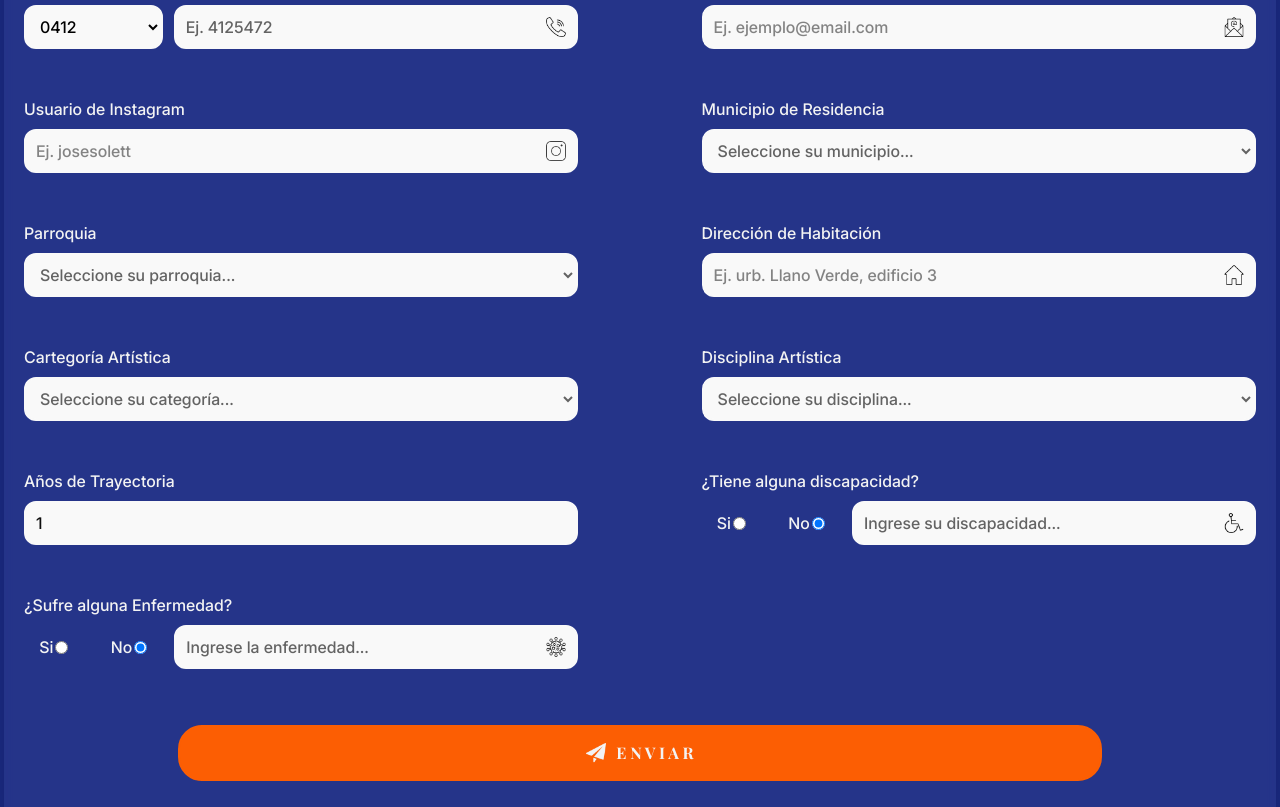
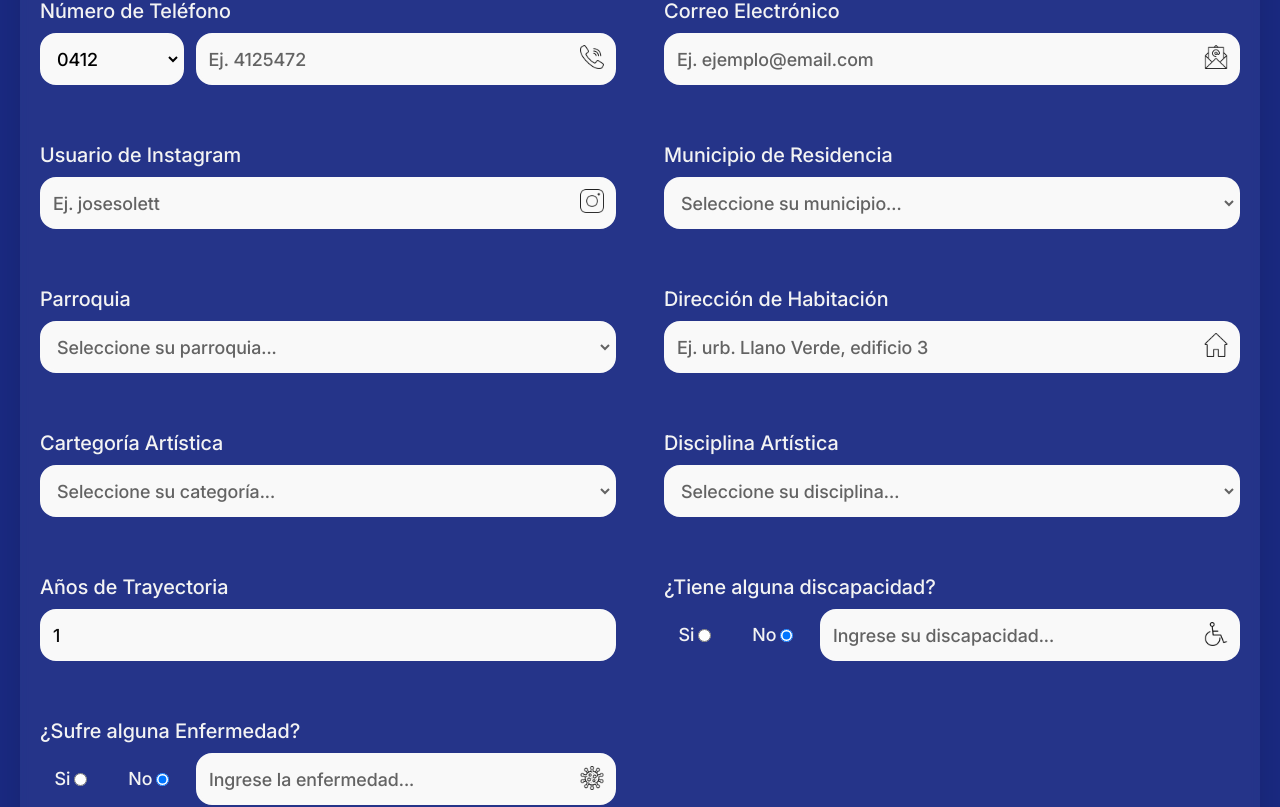
Before and after one commit to devzelix/cultist-registration-frontend, a React (Vite) app: page / in a window 1280 px wide. Shown: the part 715-1522 px from the top of the page. Built offline with nearby package versions, Linux system fonts and the light colour scheme.

Commit message:
Some responsive techniques were added

```diff
--- a/src/components/ConditionalInput.tsx
+++ b/src/components/ConditionalInput.tsx
@@ -35,16 +35,19 @@ export default function ConditionalInput({
 }: ConditionalInputProps) {
   return (
     <>
-      <div className={`${width} flex flex-col gap-y-2`}>
-        <label htmlFor="" className="font-inter font-medium text-text">
+      <div className={`${width} flex flex-col gap-y-2 md:w-[48%]`}>
+        <label
+          htmlFor=""
+          className="font-inter font-medium text-text md:text-xl"
+        >
           {label}
         </label>
         <div className="flex justify-between gap-x-3">
-          <div className="w-1/4 flex justify-around gap-x-3">
-            <div className="width-[45%] flex items-center gap-x-0.5">
+          <div className="w-1/4 flex justify-around gap-x-2 md:gap-x-3">
+            <div className="width-[45%] flex items-center gap-x-0.5 md:gap-x-1">
               <label
                 htmlFor={`${groupName}-yes`}
-                className="font-inter font-medium text-text"
+                className="font-inter font-medium text-text md:text-lg"
               >
                 Si
               </label>
@@ -57,10 +60,10 @@ export default function ConditionalInput({
                 onChange={onChange}
               />
             </div>
-            <div className="width-[45%] flex items-center gap-x-0.5">
+            <div className="width-[45%] flex items-center gap-x-0.5 md:gap-x-1">
               <label
                 htmlFor={`${groupName}-no`}
-                className="font-inter font-medium text-text"
+                className="font-inter font-medium text-text md:text-lg"
               >
                 No
               </label>
@@ -84,7 +87,7 @@ export default function ConditionalInput({
                 error !== ""
                   ? "outline-2 outline-error border-error"
                   : "border-input"
-              } rounded-xl font-inter font-normal bg-input focus:outline-2 focus:outline-secondary focus:border-secondary placeholder:font-inter placeholder:font-normal placeholder:text-placeholder`}
+              } rounded-xl font-inter font-normal bg-input focus:outline-2 focus:outline-secondary focus:border-secondary placeholder:font-inter placeholder:font-normal placeholder:text-placeholder md:h-13 md:pr-10 md:border-3 md:rounded-2xl md:text-lg`}
               disabled={disabled}
               value={inputValue}
               onChange={onChange}
@@ -94,7 +97,7 @@ export default function ConditionalInput({
             <img
               src={icon}
               alt=""
-              className="absolute right-3 top-1/2 transform -translate-y-1/2 w-5 h-5"
+              className="absolute right-3 top-1/2 transform -translate-y-1/2 size-5 md:size-6 md:top-[49%]"
             />
             <p
               id={`${idInput}Error`}
--- a/src/components/CultorForm.tsx
+++ b/src/components/CultorForm.tsx
@@ -27,31 +27,41 @@ export default function CultorForm() {
   const {
     formValues,
     formErrors,
+    isLoading,
     availableParishes,
     availableArtDisciplines,
     handleChange,
     handleBlur,
     handleFocus,
+    handleSubmit,
   } = useCultorForm();
 
   return (
     <>
-      <form className="w-full pt-10 pr-5 pb-15 pl-5 flex flex-col gap-y-7 rounded-4xl bg-[#f3f3f3]/5 backdrop-blur-xs shadow-2xl">
+      <form
+        className={`w-full ${
+          isLoading
+            ? "h-[75vh] flex items-center justify-center"
+            : "flex flex-col gap-y-7"
+        } pt-10 pr-3 pb-15 pl-3 rounded-4xl bg-[#f3f3f3]/5 backdrop-blur-xs shadow-2xl md:pt-11 md:pr-5 md:pb-16 md:pl-5`}
+        onSubmit={handleSubmit}
+      >
+        {!isLoading && (
+          <>
             <div className="w-full flex justify-between">
-          <img src={logo1} className="size-25 md:size-45" />
-          <img src={logo2} className="size-25 md:size-45" />
+              <img src={logo1} className="size-25 md:size-40" />
+              <img src={logo2} className="size-25 md:size-40" />
             </div>
-        <p className="mb-2 text-3xl font-playfair font-bold text-center text-[#f3f3f3] md:text-5xl md:mb-7">
+            <p className="mb-2 text-3xl font-playfair font-bold text-center text-[#f3f3f3] sm:text-4xl md:text-5xl md:mb-7">
               Formulario de Registro
             </p>
-        <div className="w-[100%] flex flex-col justify-between gap-y-12 md:flex-row md:flex-wrap">
+            <div className="w-full flex flex-col justify-between gap-y-12 md:flex-row md:flex-wrap md:gap-y-14">
               <Input
                 type="text"
                 placeholder="Ej. José Ángel"
                 id="firstName"
                 name="firstName"
                 label="Nombres"
-            width="w-full md:w-[45%]"
                 icon={userInputIcon}
                 error={formErrors.firstNameError}
                 value={formValues.firstName}
@@ -65,7 +75,6 @@ export default function CultorForm() {
                 id="lastName"
                 name="lastName"
                 label="Apellidos"
-            width="w-full md:w-[45%]"
                 icon={userInputIcon}
                 error={formErrors.lastNameError}
                 value={formValues.lastName}
@@ -82,7 +91,6 @@ export default function CultorForm() {
                 labelInput="Cédula de identidad"
                 placeholder="Ej. 31456615"
                 options={nationalityOptions}
-            width="w-full md:w-[45%]"
                 icon={idInputIcon}
                 error={formErrors.idNumberError}
                 valueSelect={formValues.nationality}
@@ -98,7 +106,6 @@ export default function CultorForm() {
                 id="birthDate"
                 name="birthDate"
                 label="Fecha de Nacimiento"
-            width="w-full md:w-[45%]"
                 error={formErrors.birthDateError}
                 value={formValues.birthDate}
                 onChange={handleChange}
@@ -114,7 +121,6 @@ export default function CultorForm() {
                 labelInput="Número de Teléfono"
                 placeholder="Ej. 4125472"
                 options={phonePrefixOptions}
-            width="w-full md:w-[45%]"
                 icon={phoneInputIcon}
                 error={formErrors.phoneNumberError}
                 valueSelect={formValues.phonePrefix}
@@ -129,7 +135,6 @@ export default function CultorForm() {
                 id="email"
                 name="email"
                 label="Correo Electrónico"
-            width="w-full md:w-[45%]"
                 icon={emailInputIcon}
                 error={formErrors.emailError}
                 value={formValues.email}
@@ -143,7 +148,6 @@ export default function CultorForm() {
                 id="instagramUser"
                 name="instagramUser"
                 label="Usuario de Instagram"
-            width="w-full md:w-[45%]"
                 icon={instagramInputIcon}
                 error={formErrors.instagramUserError}
                 value={formValues.instagramUser}
@@ -184,7 +188,6 @@ export default function CultorForm() {
                 id="homeAddress"
                 name="homeAddress"
                 label="Dirección de Habitación"
-            width="w-full md:w-[45%]"
                 icon={homeAddressInputIcon}
                 error={formErrors.homeAddressError}
                 value={formValues.homeAddress}
@@ -226,7 +229,6 @@ export default function CultorForm() {
                 id="yearsOfExperience"
                 name="yearsOfExperience"
                 label="Años de Trayectoria"
-            width="w-full md:w-[45%]"
                 error={formErrors.yearsOfExperienceError}
                 value={formValues.yearsOfExperience}
                 onChange={handleChange}
@@ -266,14 +268,18 @@ export default function CultorForm() {
                 onFocus={handleFocus}
               />
             </div>
-        <div className="flex mt-7 items-center justify-center">
+            <div className="flex mt-7 items-center justify-center md:mt-9">
               <button
                 type="submit"
-            className="w-9/12 h-14 flex items-center justify-center gap-x-2.5 border-2 rounded-3xl  border-secondary font-playfair font-bold text-text bg-secondary"
+                className="w-9/12 h-14 flex items-center justify-center gap-x-2.5 border-2 rounded-3xl border-secondary font-playfair font-bold text-text bg-secondary md:w-[70%] md:h-17 md:text-xl"
               >
-            <img src={sendButtonIcon} alt="" className="size-5" />E N V I A R
+                <img src={sendButtonIcon} alt="" className="size-5 md:size-7" />
+                E N V I A R
               </button>
             </div>
+          </>
+        )}
+        {isLoading && <span className="size-16 loader md:size-20"></span>}
       </form>
     </>
   );
--- a/src/components/IdentityInput.tsx
+++ b/src/components/IdentityInput.tsx
@@ -10,7 +10,6 @@ interface IdentityInputProps {
   labelInput: string;
   placeholder: string;
   options: Option[];
-  width: string;
   icon: string;
   error: string;
   valueSelect: string;
@@ -29,7 +28,6 @@ export default function IdentityInput({
   labelInput,
   placeholder,
   options,
-  width,
   icon,
   error,
   valueSelect,
@@ -40,15 +38,18 @@ export default function IdentityInput({
 }: IdentityInputProps) {
   return (
     <>
-      <div className={`${width} flex flex-col gap-y-2`}>
-        <label htmlFor={idSelect} className="font-inter font-medium text-text">
+      <div className="w-full flex flex-col gap-y-2 md:w-[48%]">
+        <label
+          htmlFor={idSelect}
+          className="font-inter font-medium text-text md:text-xl"
+        >
           {labelInput}
         </label>
         <div className="flex justify-between">
           <select
             name={nameSelect}
             id={idSelect}
-            className="w-1/4 h-11 pt-2 pb-2 pl-2.5 border-2 border-input rounded-xl font-inter font-normal bg-input focus:outline-2 focus:outline-secondary focus:border-secondary"
+            className="w-1/4 h-11 pt-2 pb-2 pl-2.5 border-2 border-input rounded-xl font-inter font-normal bg-input focus:outline-2 focus:outline-secondary focus:border-secondary md:h-13 md:border-3 md:rounded-2xl md:text-lg"
             aria-label={labelSelect}
             value={valueSelect}
             onChange={onChange}
@@ -69,7 +70,7 @@ export default function IdentityInput({
                 error !== ""
                   ? "outline-2 outline-error border-error"
                   : "border-input"
-              } rounded-xl font-inter font-normal bg-input focus:outline-2 focus:outline-secondary focus:border-secondary placeholder:font-inter placeholder:font-normal placeholder:text-placeholder`}
+              } rounded-xl font-inter font-normal bg-input focus:outline-2 focus:outline-secondary focus:border-secondary placeholder:font-inter placeholder:font-normal placeholder:text-placeholder md:h-13 md:pr-11 md:border-3 md:rounded-2xl md:text-lg`}
               aria-describedby={`${idInput}Error`}
               value={valueInput}
               onChange={onChange}
@@ -80,12 +81,12 @@ export default function IdentityInput({
               <img
                 src={icon}
                 alt=""
-                className="absolute right-3 top-1/2 transform -translate-y-1/2 w-5 h-5"
+                className="absolute right-3 top-1/2 transform -translate-y-1/2 size-5 md:size-6 md:top-[47%]"
               />
             )}
             <p
               id={`${idInput}Error`}
-              className="absolute -bottom-6 left-1 font-inter font-medium text-sm text-error"
+              className="absolute -bottom-6 left-1 font-inter font-medium text-sm text-error md:text-[0.97rem] md:-bottom-[1.8rem]"
             >
               {error}
             </p>
--- a/src/components/Input.tsx
+++ b/src/components/Input.tsx
@@ -8,7 +8,6 @@ interface InputProps {
   id: string;
   name: string;
   label: string;
-  width: string;
   icon?: string;
   error?: string;
   value: string;
@@ -25,7 +24,6 @@ export default function Input({
   id,
   name,
   label,
-  width,
   icon,
   error,
   value,
@@ -35,8 +33,11 @@ export default function Input({
 }: InputProps) {
   return (
     <>
-      <div className={`${width} flex flex-col gap-y-2`}>
-        <label htmlFor={id} className="font-inter font-medium text-text">
+      <div className="w-full flex flex-col gap-y-2 md:w-[48%]">
+        <label
+          htmlFor={id}
+          className="font-inter font-medium text-text md:text-xl"
+        >
           {label}
         </label>
         <div className="relative flex flex-col gap-y-0.5">
@@ -55,7 +56,7 @@ export default function Input({
               error !== ""
                 ? "outline-2 outline-error border-error"
                 : "border-input"
-            } bg-input focus:outline-2 focus:outline-secondary focus:border-secondary placeholder:font-inter placeholder:font-normal placeholder:color-placeholder`}
+            } bg-input focus:outline-2 focus:outline-secondary focus:border-secondary placeholder:font-inter placeholder:font-normal placeholder:text-placeholder md:h-13 md:border-3 md:rounded-2xl md:text-lg`}
             value={value}
             onChange={onChange}
             onBlur={onBlur}
@@ -65,14 +66,14 @@ export default function Input({
             <img
               src={icon}
               alt=""
-              className="absolute right-3 top-1/2 transform -translate-y-1/2 size-5"
+              className="absolute right-3 top-1/2 transform -translate-y-1/2 size-5 md:size-6 md:top-[47%]"
             />
           )}
 
           {error && (
             <p
               id={`${id}Error`}
-              className="absolute -bottom-6 left-1 font-inter text-sm font-medium text-error"
+              className="absolute -bottom-6 left-1 font-inter text-sm font-medium text-error md:text-[0.97rem] md:-bottom-[1.8rem]"
             >
               {error}
             </p>
--- a/src/components/Select.tsx
+++ b/src/components/Select.tsx
@@ -32,8 +32,11 @@ export default function Select({
 }: SelectProps) {
   return (
     <>
-      <div className={`${width} flex flex-col gap-y-2`}>
-        <label htmlFor={id} className="font-inter font-medium text-text">
+      <div className={`${width} flex flex-col gap-y-2 md:w-[48%]`}>
+        <label
+          htmlFor={id}
+          className="font-inter font-medium text-text md:text-xl"
+        >
           {label}
         </label>
         <div className="relative flex flex-col gap-y-0.5">
@@ -46,7 +49,7 @@ export default function Select({
                 : "border-input"
             } font-inter font-normal ${
               value === "0" ? "text-placeholder" : "text-tertiary"
-            } bg-input focus:outline-2 focus:outline-secondary focus:border-secondary`}
+            } bg-input focus:outline-2 focus:outline-secondary focus:border-secondary md:h-13 md:border-3 md:rounded-2xl md:text-lg`}
             disabled={typeof disabled === "undefined" ? false : disabled}
             value={value}
             onChange={onChange}
@@ -69,7 +72,7 @@ export default function Select({
           </select>
           <p
             id={`${id}Error`}
-            className="absolute -bottom-6 left-1 font-inter font-medium text-sm text-error"
+            className="absolute -bottom-6 left-1 font-inter font-medium text-sm text-error md:text-[0.97rem] md:-bottom-[1.8rem]"
           >
             {error}
           </p>
--- a/src/hooks/useCultorForm.ts
+++ b/src/hooks/useCultorForm.ts
@@ -1,4 +1,9 @@
-import { useState, type ChangeEvent, type FocusEvent } from "react";
+import {
+  useState,
+  type ChangeEvent,
+  type FocusEvent,
+  type FormEvent,
+} from "react";
 import type { FormValues, FormErrors } from "../utils/interfaces";
 import { initialFormValues, initialFormErrors } from "../utils/initialForm";
 import { parishOptions, artDisciplinesOptions } from "../utils/formOptions";
@@ -7,10 +12,12 @@ import useRestartConditionalInput from "./useRestartConditionalInput";
 import handleFieldChange from "../utils/handleFieldChange";
 import handleFieldBlur from "../utils/handleFieldBlur";
 import handleFieldFocus from "../utils/handleFieldFocus";
+import handleFormSubmit from "../utils/handleFormSubmit";
 
 export default function useCultorForm() {
   const [formValues, setFormValues] = useState<FormValues>(initialFormValues);
   const [formErrors, setFormErrors] = useState<FormErrors>(initialFormErrors);
+  const [isLoading, setIsLoading] = useState<boolean>(false);
 
   const availableParishes = useDependentOptions(
     parishOptions,
@@ -51,13 +58,18 @@ export default function useCultorForm() {
   const onFocus = (e: FocusEvent<HTMLInputElement | HTMLSelectElement>) =>
     handleFieldFocus(e, setFormErrors);
 
+  const onSubmit = (e: FormEvent<HTMLFormElement>) =>
+    handleFormSubmit(e, formValues, formErrors, setFormErrors, setIsLoading);
+
   return {
     formValues,
     formErrors,
+    isLoading,
     availableParishes,
     availableArtDisciplines,
     handleChange: onChange,
     handleBlur: onBlur,
     handleFocus: onFocus,
+    handleSubmit: onSubmit,
   };
 }
--- a/src/pages/App.tsx
+++ b/src/pages/App.tsx
@@ -6,34 +6,46 @@ import CultorForm from "../components/CultorForm";
 export default function App() {
   return (
     <>
-      <main className="w-full pt-9 pr-1 pb-10 pl-1 flex items-center justify-center bg-primary md:pt-22 md:pb-23">
+      <main className="w-full pt-9 pr-1 pb-10 pl-1 flex items-center justify-center bg-primary md:pt-22 md:pr-5 md:pb-23 md:pl-5">
         <CultorForm />
       </main>
       <footer className="p-10 flex flex-col items-center justify-center gap-y-8 bg-tertiary shadow-[-5px_-5px_10px_rgba(0,0,0,0.3)]">
-        <div className="flex items-center justify-center gap-x-6">
+        <div className="flex items-center justify-center gap-x-6 md:gap-x-9">
           <a
             href="https://www.facebook.com/culturacarabobotequiero"
             target="_blank"
             rel="noopener noreferrer"
           >
-            <img src={facebook} alt="logo de instagram" className="size-7" />
+            <img
+              src={facebook}
+              alt="logo de instagram"
+              className="size-7 md:size-9"
+            />
           </a>
           <a
             href="https://www.instagram.com/secretaria_cult"
             target="_blank"
             rel="noopener noreferrer"
           >
-            <img src={instagram} alt="logo de instagram" className="size-7" />
+            <img
+              src={instagram}
+              alt="logo de instagram"
+              className="size-7 md:size-9"
+            />
           </a>
           <a
             href="http://cultura.carabobo.gob.ve/"
             target="_blank"
             rel="noopener noreferrer"
           >
-            <img src={web} alt="logo de instagram" className="size-7" />
+            <img
+              src={web}
+              alt="logo de instagram"
+              className="size-7 md:size-9"
+            />
           </a>
         </div>
-        <small className="font-inter font-medium text-text text-[0.65rem]">
+        <small className="font-inter font-medium text-text text-[0.65rem] md:text-sm">
           © 2025 Secretaría de Cultura – Gobernación de Carabobo
         </small>
       </footer>
--- a/src/utils/handleFieldFocus.ts
+++ b/src/utils/handleFieldFocus.ts
@@ -1,8 +1,8 @@
-import type { Dispatch, SetStateAction } from "react";
+import type { Dispatch, SetStateAction, FocusEvent } from "react";
 import type { FormErrors } from "./interfaces";
 
 export default function handleFieldFocus<K extends keyof FormErrors>(
-  e: React.FocusEvent<HTMLInputElement | HTMLSelectElement>,
+  e: FocusEvent<HTMLInputElement | HTMLSelectElement>,
   setFormErrors: Dispatch<SetStateAction<FormErrors>>
 ) {
   const { name } = e.target;
--- /dev/null
+++ b/src/utils/handleFormSubmit.ts
@@ -0,0 +1,115 @@
+import type { Dispatch, FormEvent, SetStateAction } from "react";
+import validateName from "./validateName";
+import type { FormErrors, FormValues } from "./interfaces";
+import validateBirthDate from "./validateBirthDate";
+import validateIdNumber from "./validateIdNumber";
+import validatePhoneNumber from "./validatePhoneNumber";
+import validateEmail from "./validateEmail";
+import validateInstagramUser from "./validateInstagramUser";
+import validateSelect from "./validateSelect";
+import validateHomeAddress from "./validateHomeAddress";
+import validateYearsOfExperience from "./validateYearsOfExperience";
+import validateDescriptionField from "./validateDescriptionField";
+
+export default function handleFormSubmit<K extends keyof FormValues>(
+  e: FormEvent,
+  formValues: FormValues,
+  formError: FormErrors,
+  setFormErrors: Dispatch<SetStateAction<FormErrors>>,
+  setIsLoading: Dispatch<SetStateAction<boolean>>
+) {
+  e.preventDefault();
+
+  const firstNameError = validateName("firstName" as K, formValues.firstName);
+  const lastNameError = validateName("lastName" as K, formValues.lastName);
+  const idNumberError = validateIdNumber(formValues.idNumber);
+  const birthDateError = validateBirthDate(formValues.birthDate);
+  const phoneNumberError = validatePhoneNumber(formValues.phoneNumber);
+  const emailError = validateEmail(formValues.email);
+  const instagramUserError = validateInstagramUser(formValues.instagramUser);
+  const municipalityIdError = validateSelect(
+    "municipalityId" as K,
+    formValues.municipalityId
+  );
+  const parishIdError = validateSelect("parishId" as K, formValues.parishId);
+  const homeAddressError = validateHomeAddress(formValues.homeAddress);
+  const artCategoryIdError = validateSelect(
+    "artCategoryId" as K,
+    formValues.artCategoryId
+  );
+  const artDisciplineIdError = validateSelect(
+    "artDisciplineId" as K,
+    formValues.artDisciplineId
+  );
+  const yearsOfExperienceError = validateYearsOfExperience(
+    formValues.yearsOfExperience
+  );
+  const disabilityError =
+    formValues.hasDisability === "yes"
+      ? validateDescriptionField("disability" as K, formValues.disability)
+      : "";
+  const illnessError =
+    formValues.hasIllness === "yes"
+      ? validateDescriptionField("illness" as K, formValues.illness)
+      : "";
+
+  setFormErrors({
+    firstNameError: firstNameError,
+    lastNameError: lastNameError,
+    idNumberError: idNumberError,
+    birthDateError: birthDateError,
+    phoneNumberError: phoneNumberError,
+    emailError: emailError,
+    instagramUserError: instagramUserError,
+    municipalityIdError: municipalityIdError,
+    parishIdError: parishIdError,
+    homeAddressError: homeAddressError,
+    artCategoryIdError: artCategoryIdError,
+    artDisciplineIdError: artDisciplineIdError,
+    yearsOfExperienceError: yearsOfExperienceError,
+    disabilityError: disabilityError,
+    illnessError: illnessError,
+  });
+
+  if (
+    !Object.values(formError).some((error) => {
+      console.log(error);
+      return error !== "";
+    })
+  ) {
+    setIsLoading(true);
+    setTimeout(() => {
+      setIsLoading(false);
+      alert("¡Formulario enviado!");
+    }, 2000);
+  } else {
+    const errorFieldOrder: (keyof FormErrors)[] = [
+      "firstNameError",
+      "lastNameError",
+      "idNumberError",
+      "birthDateError",
+      "phoneNumberError",
+      "emailError",
+      "instagramUserError",
+      "municipalityIdError",
+      "parishIdError",
+      "homeAddressError",
+      "artCategoryIdError",
+      "artDisciplineIdError",
+      "yearsOfExperienceError",
+      "disabilityError",
+      "illnessError",
+    ];
+
+    for (const errorKey of errorFieldOrder) {
+      if (formError[errorKey]) {
+        const inputName = errorKey.replace("Error", "");
+        const field = document.querySelector(
+          `[name="${inputName}"]`
+        ) as HTMLElement;
+        field.focus();
+        break;
+      }
+    }
+  }
+}
```
Also changed, not shown: src/styles/global.css (+19 -0 lines). Lines whose indentation alone changed are shown as unchanged.
